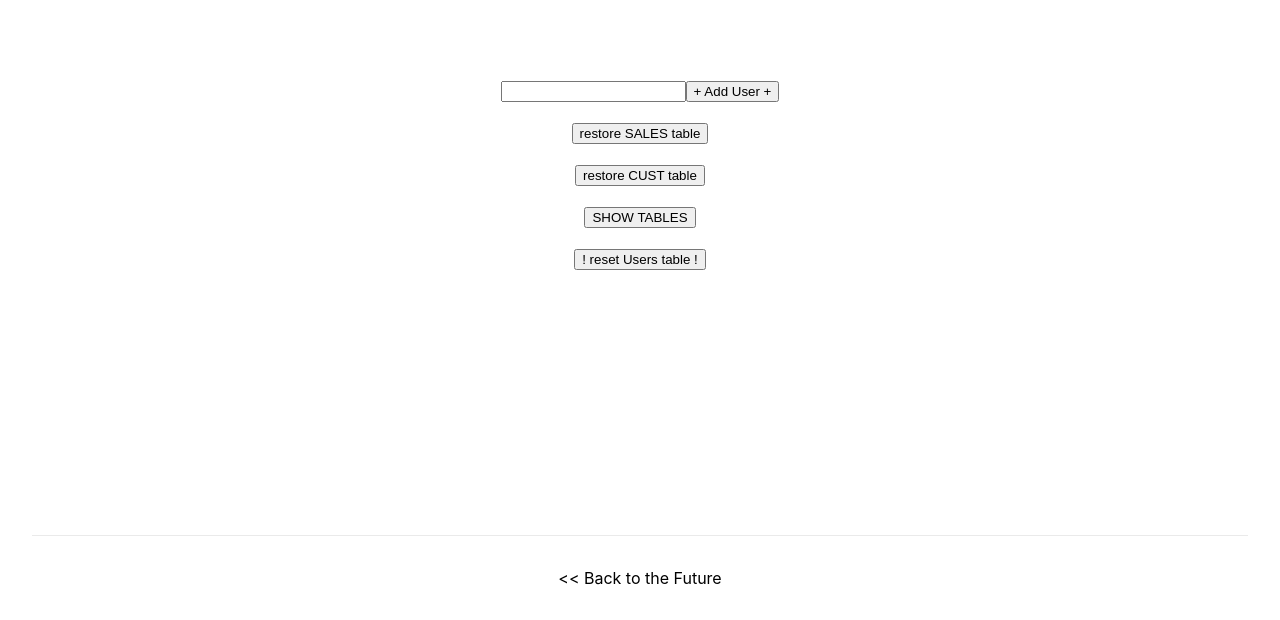
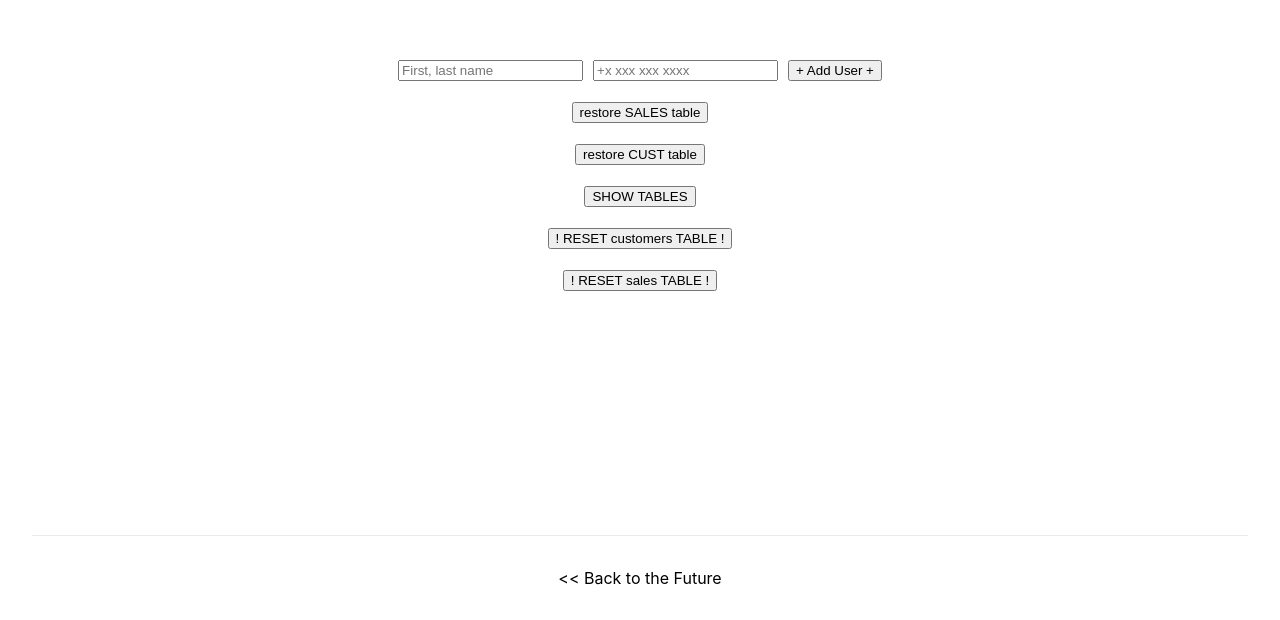
Before and after one commit to ZarNizza/next-sotm, a Next.js app: page /sys in a window 1280 px wide. Shown: the part 185-805 px from the top of the page. Built offline with nearby package versions, Linux system fonts and the light colour scheme.

Commit message:
fix User-type bug, set base functionality

```diff
--- a/pages/api/sys.ts
+++ b/pages/api/sys.ts
@@ -17,13 +17,31 @@ export default function sysHandler(req: NextApiRequest, res: NextApiResponse) {
         pool.getConnection(function (err, connection) {
           if (err) throw err; // not connected!
           connection.query(
-            "SELECT * FROM users",
+            "DELETE FROM customers WHERE 1",
             function (error, results, fields) {
               connection.release();
               if (error) {
                 res
                   .status(500)
-                  .json({ error: String("! reset_Users:" + error) });
+                  .json({ error: String("!api reset_Users err:" + error) });
+              }
+              res.status(203).json({ data: results });
+              return;
+            }
+          );
+        });
+        break;
+      case "reset_Sales":
+        pool.getConnection(function (err, connection) {
+          if (err) throw err; // not connected!
+          connection.query(
+            "DELETE FROM sales WHERE 1",
+            function (error, results, fields) {
+              connection.release();
+              if (error) {
+                res
+                  .status(500)
+                  .json({ error: String("!api reset_Sales err:" + error) });
               }
               res.status(203).json({ data: results });
               return;
@@ -39,7 +57,9 @@ export default function sysHandler(req: NextApiRequest, res: NextApiResponse) {
             function (error, results, fields) {
               connection.release();
               if (error) {
-                res.status(500).json({ error: String("! restSales:" + error) });
+                res
+                  .status(500)
+                  .json({ error: String("!api restoreSales err:" + error) });
               }
               res.status(207).json({ data: results });
               return;
@@ -55,7 +75,9 @@ export default function sysHandler(req: NextApiRequest, res: NextApiResponse) {
             function (error, results, fields) {
               connection.release();
               if (error) {
-                res.status(500).json({ error: String("! restCust:" + error) });
+                res
+                  .status(500)
+                  .json({ error: String("!api restoreCust err:" + error) });
               }
               res.status(207).json({ data: results });
               return;
@@ -69,7 +91,9 @@ export default function sysHandler(req: NextApiRequest, res: NextApiResponse) {
           connection.query("SHOW TABLES", function (error, results, fields) {
             connection.release();
             if (error) {
-              res.status(500).json({ error: String("! showTables:" + error) });
+              res
+                .status(500)
+                .json({ error: String("!api showTables err:" + error) });
             }
             res.status(200).json({ data: results });
             return;
@@ -77,7 +101,7 @@ export default function sysHandler(req: NextApiRequest, res: NextApiResponse) {
         });
         break;
       default:
-        res.status(404).json({ data: "! default case" });
+        res.status(404).json({ data: "!api default case" });
         break;
     }
   }
--- a/pages/api/users.ts
+++ b/pages/api/users.ts
@@ -3,7 +3,7 @@ import type { NextApiRequest, NextApiResponse } from "next";
 import mysql from "mysql2";
 import type { User } from "../index";
 
-type Data = {
+type ApiData = {
   data?: User[];
   error?: string;
 };
@@ -15,16 +15,15 @@ const connection = mysql.createConnection({
   database: process.env.DB_NAME,
 });
 
-// connection.connect();
-
 export default function handler(
   req: NextApiRequest,
-  res: NextApiResponse<Data>
+  res: NextApiResponse<ApiData>
 ) {
   if (req.method === "POST") {
+    const parsedReq = JSON.parse(req.body);
     connection.query(
-      "INSERT INTO users (name) VALUES (?)",
-      req.body,
+      "INSERT INTO customers (cname, cphone) VALUES (?, ?)",
+      [parsedReq.cname, parsedReq.cphone],
       function (error, results, fields) {
         if (error) {
           res.status(500).json({ error: String(error) });
@@ -34,15 +33,15 @@ export default function handler(
       }
     );
   } else if (req.method === "GET") {
-    connection.query("SELECT * FROM users", function (error, results, fields) {
-      if (error) {
-        res.status(500).json({ error: String(error) });
+    connection.query(
+      "SELECT * FROM customers",
+      function (error, results, fields) {
+        if (error) {
+          res.status(500).json({ error: String(error) });
+        }
+        res.status(200).json({ data: (results as User[]) || [] });
+        return;
       }
-      console.log(results);
-      res.status(200).json({ data: (results as User[]) || [] });
-      return;
-    });
+    );
   }
-  // res.status(404).end();
-  // connection.end();
 }
--- a/pages/sys.tsx
+++ b/pages/sys.tsx
@@ -4,45 +4,79 @@ import Image from "next/image";
 import Link from "next/link";
 import styles from "../styles/Home.module.css";
 import Layout from "../components/layout";
+import { useState } from "react";
 
 const Home: NextPage = () => {
+  const [userName, setUserName] = useState("");
+  const [userPhone, setUserPhone] = useState("");
+
   function resetUsersHandler() {
     fetch("/api/sys", { method: "POST", body: "reset_Users" })
       .then((res) => res.json())
       .then((res) => {
-        console.log("DB-reset = OK", res);
-      });
+        console.log("SYS: DB-reset = OK", res);
+      })
+      .catch((error) =>
+        console.log("! SYS: DB-C-reset error - ", error.message)
+      );
+  }
+  function resetSalesHandler() {
+    fetch("/api/sys", { method: "POST", body: "reset_Sales" })
+      .then((res) => res.json())
+      .then((res) => {
+        console.log("SYS: DB-reset = OK", res);
+      })
+      .catch((error) =>
+        console.log("! SYS: DB-S-reset error - ", error.message)
+      );
   }
   function restoreSalesHandler() {
     fetch("/api/sys", { method: "POST", body: "restSales" })
       .then((res) => res.json())
       .then((res) => {
-        console.log("restSales = OK", res);
-      });
+        console.log("SYS: restSales = OK", res);
+      })
+      .catch((error) =>
+        console.log("! SYS: restSales error - ", error.message)
+      );
   }
   function restoreCustHandler() {
     fetch("/api/sys", { method: "POST", body: "restCust" })
       .then((res) => res.json())
       .then((res) => {
-        console.log("restCust = OK", res);
-      });
+        console.log("SYS: restCust = OK", res);
+      })
+      .catch((error) => console.log("! SYS: restCust error - ", error.message));
   }
   function showTablesHandler() {
     fetch("/api/sys", { method: "POST", body: "showTables" })
       .then((res) => res.json())
       .then((res) => {
-        console.log("showTables = OK", res);
-      });
+        console.log("SYS: showTables = OK", res);
+      })
+      .catch((error) =>
+        console.log("! SYS: showTables error - ", error.message)
+      );
   }
-  function inputChangeHandler() {
-    return;
+  function inputUserChangeHandler(userName: string) {
+    setUserName(userName);
+  }
+  function inputPhoneChangeHandler(userPhone: string) {
+    setUserPhone(userPhone);
   }
   function addUserHandler() {
-    fetch("/api/customers", { method: "POST", body: "showTables" })
+    const user = { cname: userName, cphone: userPhone };
+    fetch("/api/users", {
+      method: "POST",
+      body: JSON.stringify(user),
+    })
       .then((res) => res.json())
       .then((res) => {
-        console.log("showTables = OK", res);
-      });
+        console.log("SYS: addUser = OK", res);
+        setUserName("");
+        setUserPhone("");
+      })
+      .catch((error) => console.log("! SYS: addUser error - ", error.message));
   }
 
   return (
@@ -55,8 +89,21 @@ const Home: NextPage = () => {
 
         <main className={styles.main}>
           <div className={styles.sysButton}>
-            <input onChange={inputChangeHandler} className={styles.userInput} />
-            <button onClick={addUserHandler}>+ Add User +</button>
+            <input
+              id="userInput"
+              value={userName}
+              onChange={(event) => inputUserChangeHandler(event.target.value)}
+              placeholder="First, last name"
+              className={styles.userInput}
+            />
+            <input
+              id="userPhone"
+              value={userPhone}
+              onChange={(event) => inputPhoneChangeHandler(event.target.value)}
+              placeholder="+x xxx xxx xxxx"
+              className={styles.userInput}
+            />
+            <button onClick={addUserHandler}> + Add User + </button>
           </div>
           <div className={styles.sysButton}>
             <button onClick={restoreSalesHandler}>restore SALES table</button>
@@ -68,7 +115,12 @@ const Home: NextPage = () => {
             <button onClick={showTablesHandler}>SHOW TABLES</button>
           </div>
           <div className={styles.sysButton}>
-            <button onClick={resetUsersHandler}>! reset Users table !</button>
+            <button onClick={resetUsersHandler}>
+              ! RESET customers TABLE !
+            </button>
+          </div>
+          <div className={styles.sysButton}>
+            <button onClick={resetSalesHandler}>! RESET sales TABLE !</button>
           </div>
         </main>
 
--- a/styles/Home.module.css
+++ b/styles/Home.module.css
@@ -118,3 +118,6 @@
 .sysButton {
   margin: 10px;
 }
+.userInput {
+  margin-right: 10px;
+}
```
Also changed, not shown: pages/index.tsx (+19 -12 lines).
